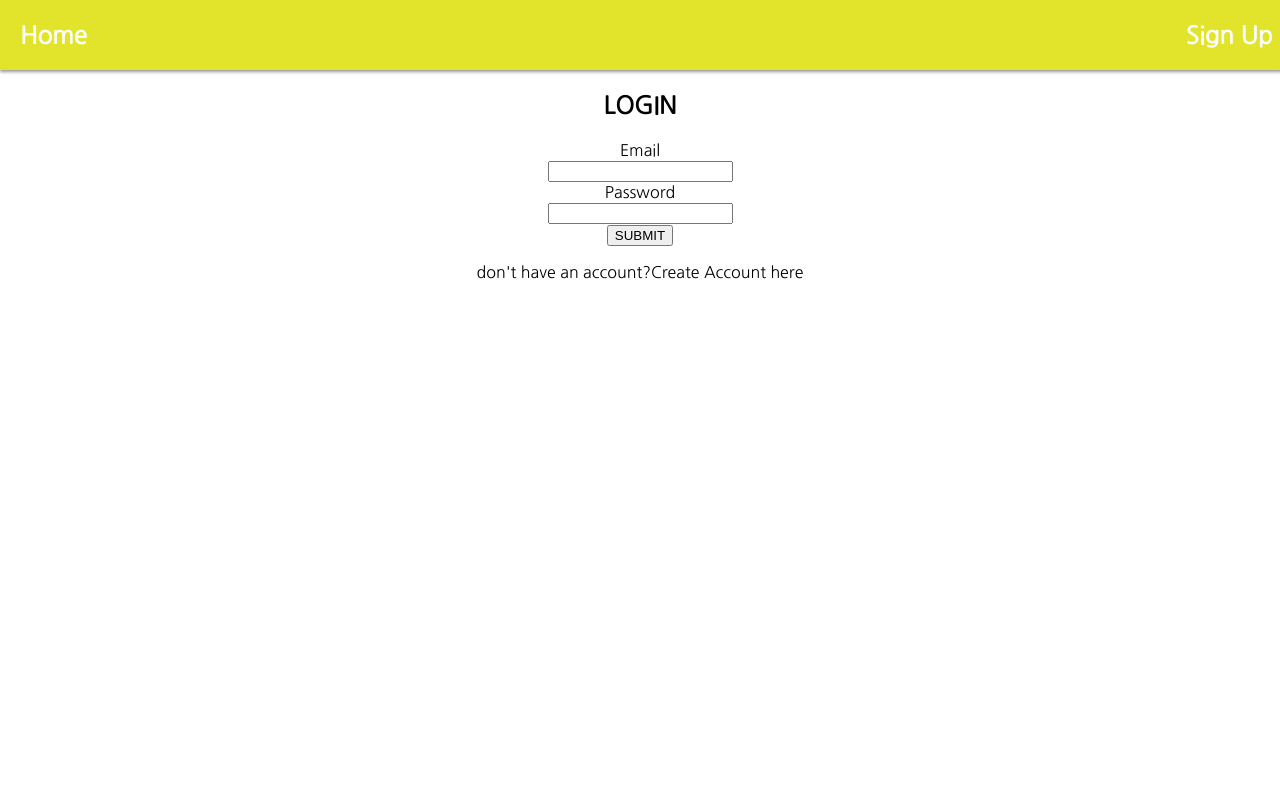
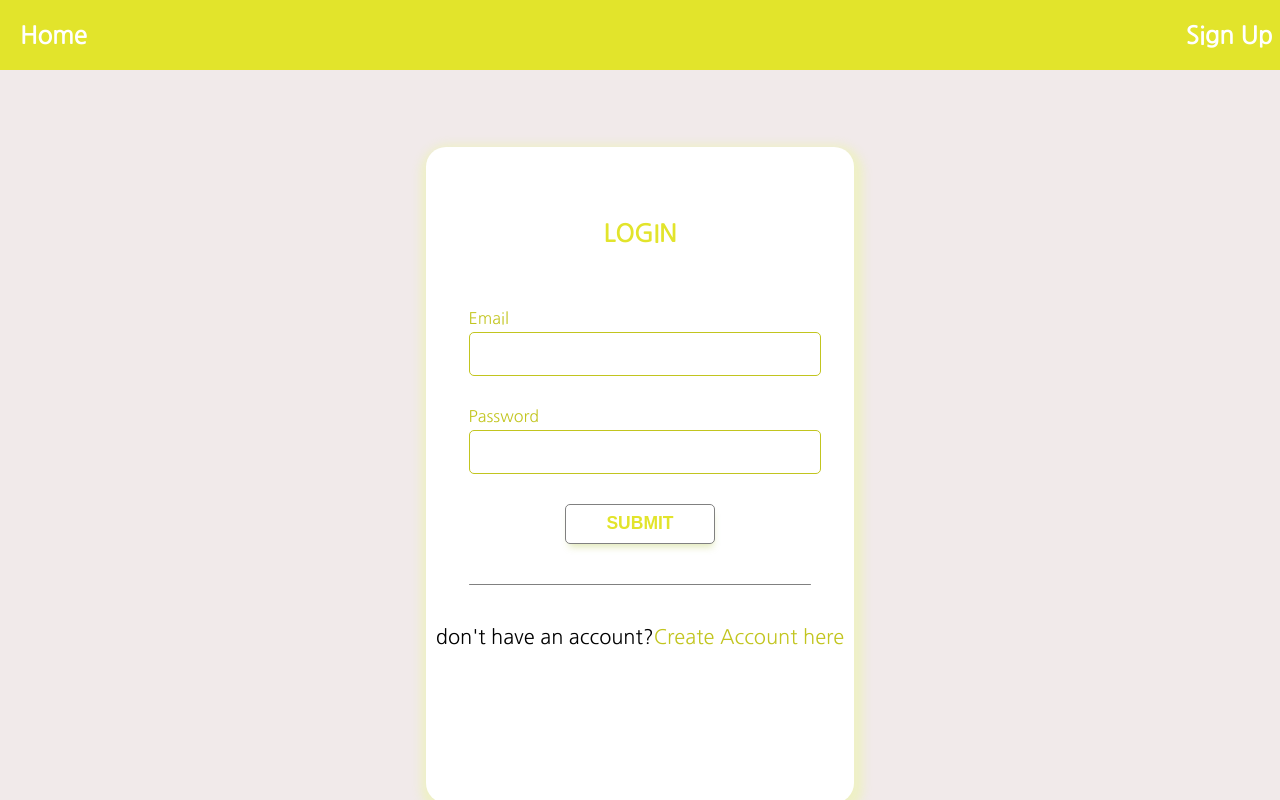
Before and after one commit to alnabale2000/Umniah-assignment, a React (Create React App) app in the folder frontend/: page /login in a window 1280 px wide. Built offline with nearby package versions, Linux system fonts and the light colour scheme.

Commit message:
SignUp & Login Forms

```diff
--- a/frontend/src/App.css
+++ b/frontend/src/App.css
@@ -1,5 +1,7 @@
 @import url("https://fonts.googleapis.com/css2?family=Nanum+Gothic&display=swap");
 @import "styles/navbar.css";
+@import "styles/login&signup-forms.css";
+
 .App {
   text-align: center;
   font-family: "Nanum Gothic", sans-serif;
--- a/frontend/src/components/auth/signup.js
+++ b/frontend/src/components/auth/signup.js
@@ -122,7 +122,7 @@ const SignUp = () => {
                                 navigate("/login");
                             }}
                         >
-                            login
+                            {" "}Login
                         </span>
                     </p>
                 </form>
--- /dev/null
+++ b/frontend/src/styles/login&signup-forms.css
@@ -0,0 +1,133 @@
+.login-body {
+    height: 100%;
+    width: 100%;
+    margin: 0;
+    padding: 0;
+    background-color: rgb(241, 234, 234);
+    text-align: center;
+    justify-content: center;
+    align-content: center;
+}
+
+.login-box {
+    padding-top: 1px;
+    padding-bottom: 15px;
+    height: 100%;
+    background-color: rgb(255, 255, 255);
+    text-align: center;
+    justify-self: center;
+}
+
+.login-input-box {
+    text-align: start;
+    margin: 30px 10% 30px 10%;
+}
+/* for login-input-box*/
+.margin-edit {
+    margin: 17.5px 10% 17.5px 10%;
+}
+
+.login-input {
+    width: 100%;
+    margin-top: 4px;
+    height: 32px;
+    justify-self: start;
+    border: 0.8px #c2c51f solid;
+    border-radius: 5px;
+    padding: 5px 0 5px 0;
+    font-size: 16px;
+    padding-left: 7.5px;
+}
+
+.login-label {
+    color: #c2c51f;
+}
+
+.login-top-text {
+    color: #E2E42B;
+    padding: 50px 0 30px 0;
+}
+
+.login-submit-btn {
+    width: 150px;
+    background-color: white;
+    color: #E2E42B;
+    font-size: 17.5px;
+    font-weight: bold;
+    border-radius: 5px;
+    border: 0.5px grey solid;
+    height: 40px;
+    transition-duration: 250ms;
+    box-shadow: 1px 6px 7px -3px #a6bb3257;
+}
+
+.login-submit-btn:hover {
+    cursor: pointer;
+    color: white;
+    background-color: #c2c51f;
+    box-shadow: 1px 2px 10px 2px rgba(168, 168, 168, 0.39);
+    transition-duration: 250ms;
+}
+
+.divider {
+    margin: 40px 10% 40px 10%;
+    height: 0.8px;
+    border-radius: 2px;
+    background-color: grey;
+}
+
+.footer-login-text {
+    font-size: 20px;
+    margin: 5px 10px 50px 10px;
+}
+
+.switch-link {
+    color: #c2c51f;
+}
+.switch-link:hover {
+    color: #656e10;
+    transition-duration: 200ms;
+    cursor: pointer;
+}
+
+.form-message {
+    color: #E2E42B;
+    padding-bottom: 15px;
+}
+@media (min-width: 576px) {
+    .login-body {
+        overflow-x: hidden;
+    }
+    .fixed {
+        position: fixed;
+        overflow-y: scroll;
+        overflow-x: hidden;
+    }
+
+    .login-box {
+        margin: 20px 5% 10px 5%;
+        border-radius: 20px;
+        height: 85%;
+        box-shadow: 2px 5px 10px 7px rgba(234, 255, 115, 0.311);
+    }
+}
+
+@media (min-width: 768px) {
+    .login-box {
+        margin: 30px 15% 20px 15%;
+        height: 80%;
+    }
+}
+
+@media (min-width: 992px) {
+    .login-box {
+        margin: 30px 20% 20px 20%;
+        height: 80%;
+    }
+}
+@media (min-width: 1200px) {
+    .login-box {
+        margin: 30px 30% 20px 30%;
+        height: 80%;
+    }
+}
```
